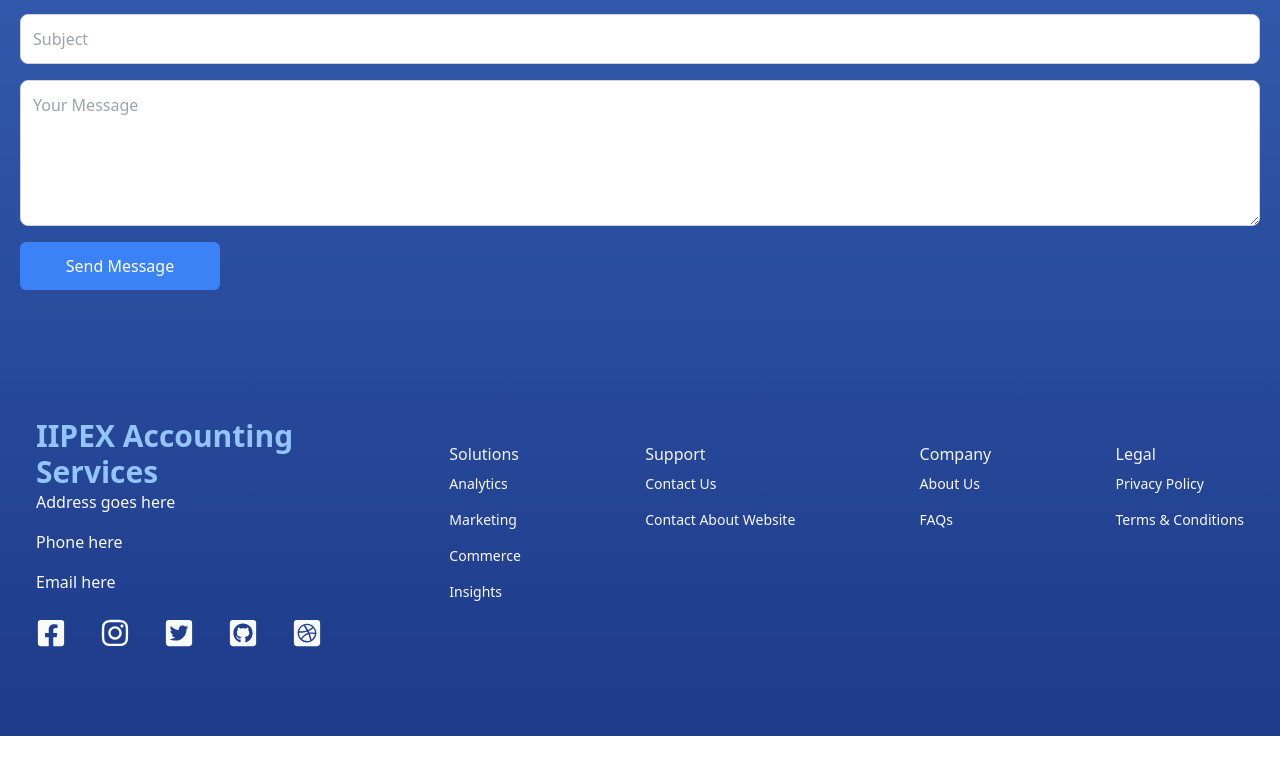
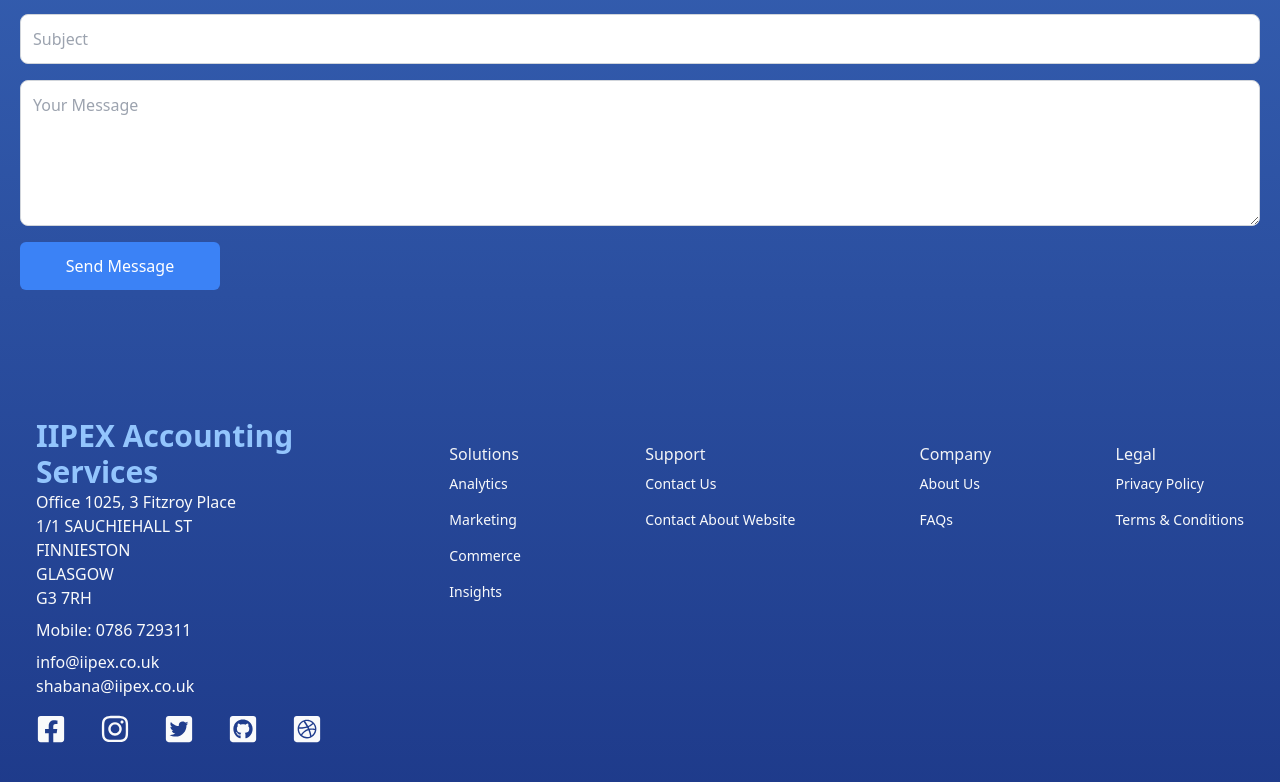
Before and after one commit to dhdylanhuang/iipex-bookkeeping, a React (Create React App) app in the folder iipex-webapp/: page / in a window 1280 px wide. Shown: the part 1816-2598 px from the top of the page. Before the commit the page ends 2552 px from the top, so only its background shows below. Built offline with nearby package versions, Linux system fonts and the light colour scheme.

Commit message:
Added Details to Footer
Address and Contact Details

```diff
--- a/iipex-webapp/src/components/Footer.jsx
+++ b/iipex-webapp/src/components/Footer.jsx
@@ -12,10 +12,15 @@ const Footer = () => {
     <div className='max-w-[1240px] mx-auto py-16 px-4 grid lg:grid-cols-3 gap-8 text-gray-50'>
       <div>
         <h1 className='w-full text-3xl font-bold text-blue-300'>IIPEX Accounting Services</h1>
-        <p className='py-0'>Address goes here</p>
-        <p className='py-4'>Phone here</p>
-        <p className='py-0'>Email here</p>
-        <div className='flex justify-between md:w-[75%] my-6'>
+        <p className='py-0'>Office 1025, 3 Fitzroy Place</p>
+        <p className='py-0'>1/1 SAUCHIEHALL ST</p>
+        <p className='py-0'>FINNIESTON</p>
+        <p className='py-0'>GLASGOW</p>
+        <p className='py-0'>G3 7RH</p>
+        <p className='py-2'>Mobile: 0786 729311</p>
+        <p className='py-0'>info@iipex.co.uk</p>
+        <p className='py-0'>shabana@iipex.co.uk</p>
+        <div className='flex justify-between md:w-[75%] mt-4'>
             <FaFacebookSquare size={30} />
             <FaInstagram size={30} />
             <FaTwitterSquare size={30} />
```
